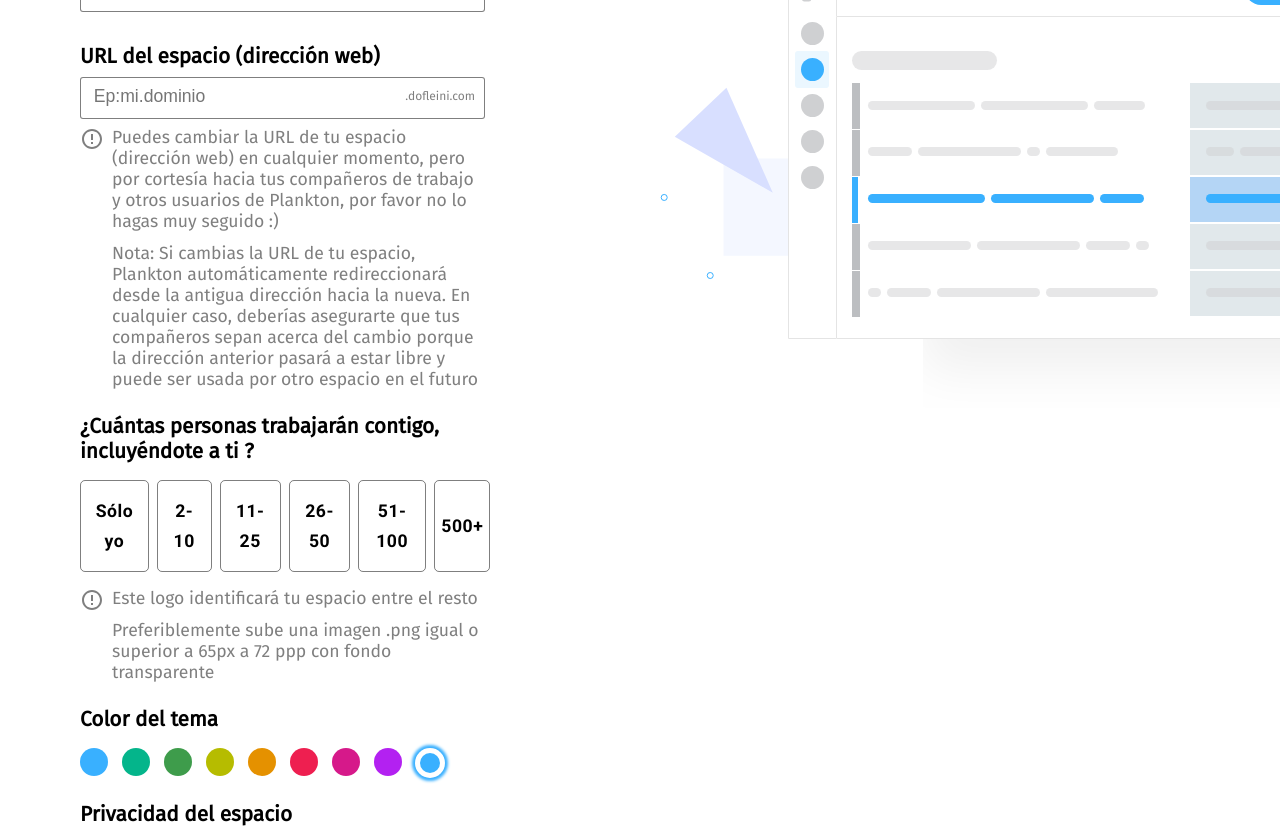
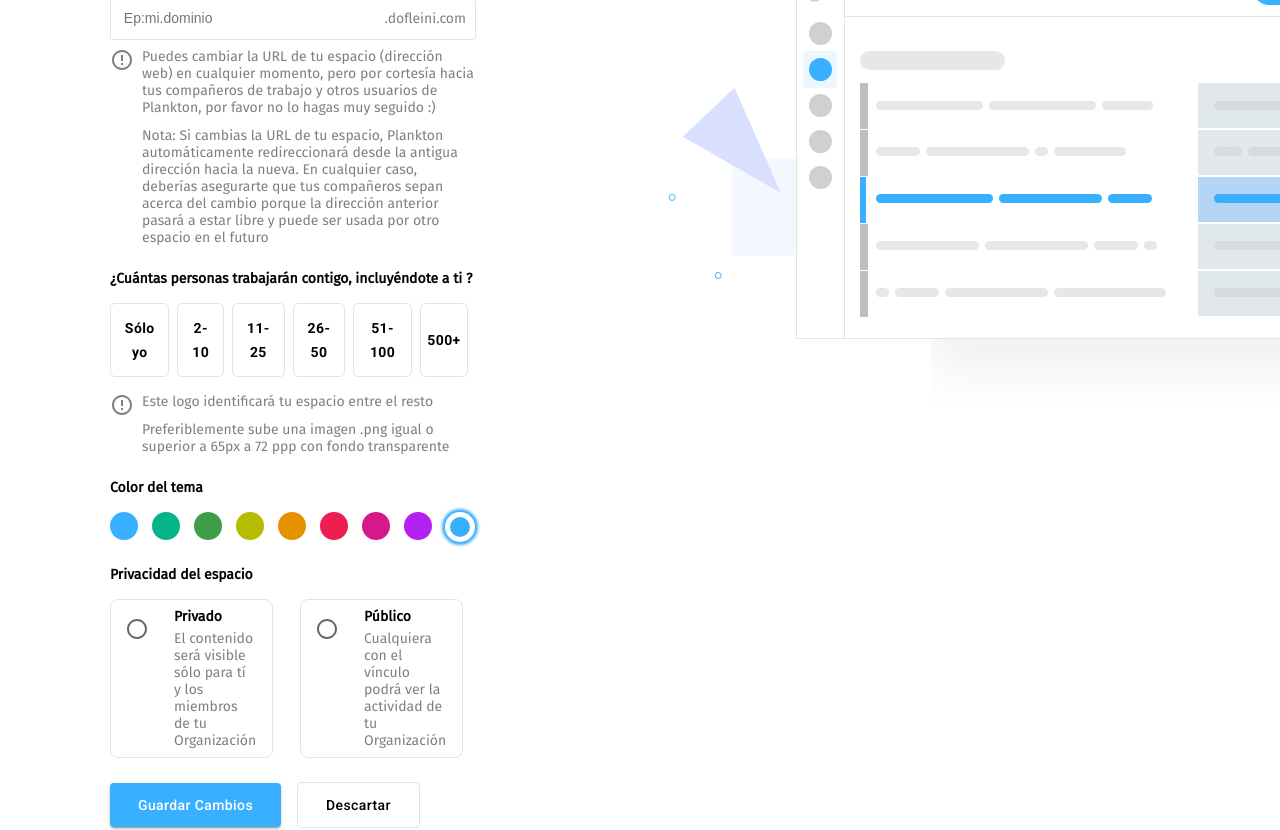
Before and after one commit to Roberto-1998/react-form, a React (Create React App) app: page / in a window 1280 px wide. Shown: the part 440-1270 px from the top of the page. Built offline with nearby package versions, Linux system fonts and the light colour scheme.

Commit message:
Cambios css

```diff
--- a/src/App.css
+++ b/src/App.css
@@ -1,32 +1,34 @@
 
-.content{
-    display: flex;
-    width: 100%;
-    flex-direction: row;
-    justify-content: space-between;
-}
+
 
 .svg-content{
     display: none;
 }
 
-.form-content{
-   flex: 90%;
-   margin: auto;
-   padding: 2rem 1rem 8rem 1rem;
-}
+
 
 
 
 @media only screen and (min-width : 992px) {
+
+    .content{
+        display: flex;
+        width: 100%;
+        flex-direction: row;
+        justify-content: space-between;
+    }
     .form-content{
-       flex-basis: 40%;
+       max-width: 613px;
+       margin: 42px 110px;
+       flex: 50%;
+
     }
 
     .svg-content{
         margin-top: 250px;
         display: block;
         align-self: flex-start;
+        flex: 50%;
 
     }
 
--- a/src/App.js
+++ b/src/App.js
@@ -104,9 +104,9 @@ const updateData=(type, data)=>{
         <Form updateData={updateData}  ></Form>
       </div>
 
-    <div className="svg-content">
-          <SvgComponent name={nameSpace} domain={domain} color={colorTheme} image={image}></SvgComponent>
-    </div>
+      <div className="svg-content">
+            <SvgComponent name={nameSpace} domain={domain} color={colorTheme} image={image}></SvgComponent>
+      </div>
 
     </section>
   )
--- a/src/components/Form/Form.css
+++ b/src/components/Form/Form.css
@@ -1,6 +1,7 @@
 :root{
     --main-color:#39b0ff;
-    --gray-color:#00000080
+    --gray-color:#00000080;
+    --color-border:#E4E4E4
 }
 
 
@@ -30,8 +31,8 @@ h4,p{
 
 .main-content{
     margin: 0 auto;
-    width: 90%;
-    padding: 2rem 1rem 4rem 1rem;
+    width: 100%;
+    padding: 2rem;
 
 }
 
@@ -81,6 +82,10 @@ h4,p{
     justify-content: center;
 }
 
+.justify-content-space-beetwen{
+    justify-content: space-between;
+}
+
 .align-items-center{
     align-items: center;
 }
@@ -99,7 +104,7 @@ h4,p{
 
 .avatar-logo{
     padding:2rem;
-    font-size:2rem !important;
+    font-size:37px !important;
     background-color: #343C4A !important;
 }
 
@@ -121,12 +126,13 @@ h4,p{
 .input-text{
     padding: 0.8rem;
     margin: 0.5rem 0;
-    border: var(--gray-color) 1px solid;
+    border: var(--color-border) 1px solid !important;
     border-radius: 3px;
 }
 
 .input-text::placeholder{
     font-size: 2.2vmin;
+
 }
 
 
@@ -158,9 +164,10 @@ h4,p{
 
 /* RADIO BOX */
 .radio-box{
-    padding: 0.5em 1em;
+    padding: 0.4em;
+    min-height: 96.56px;
     border-radius: 8px;
-    border: 1px solid var(--gray-color);
+    border: 1px solid var(--color-border);
     margin-right: 0.8rem;
 }
 
@@ -180,7 +187,7 @@ h4,p{
 }
 
 .button-gray{
-    border-color:var(--gray-color) !important;
+    border-color:var(--color-border) !important;
 }
 
 
@@ -256,9 +263,28 @@ h4,p{
 }
 
 @media only screen and (min-width : 992px) {
-.main-content{
-    margin: 0 3rem;
-    width: 80%;
+
+.main-content p, .main-content h4,.button-all,.input-wrapper::after, label, .input-text::placeholder{
+    font-size: 14px !important;
 }
 
+
+
+.main-content{
+
+    width: 100%;
+    padding: 0;
+
 }
+
+.radio-box{
+    max-width: 299px;
+    padding: 0.5em 1em;
+    border-radius: 8px;
+    border: 1px solid var(--color-border);
+    margin-right: 0.8rem;
+}
+
+
+
+}
--- a/src/components/Form/Form.js
+++ b/src/components/Form/Form.js
@@ -240,7 +240,7 @@ const Form=(props)=>{
                                 aria-labelledby="demo-controlled-radio-buttons-group"
                                 name="controlled-radio-buttons-group"
                             >
-                                <div className="flex-row margin-10">
+                                <div className="flex-row margin-10 justify-content-space-beetwen">
                                     <div className={`radio-box flex-row ${watch('privacy')==='private' ? 'active-color' : ''}`} >
                                         <FormControlLabel className="align-self-start" value="private" control={<Radio />} {...register('privacy')} checked={watch('privacy')==='private'}   />
                                         <div >
@@ -250,7 +250,7 @@ const Form=(props)=>{
 
                                     </div>
 
-                                    <div className={`radio-box flex-row ${watch('privacy')==='public' ? 'active-color' : ''}`} >
+                                    <div className={`radio-box flex-row ${watch('privacy')==='public' ? 'active-color' : ''}`} style={{marginLeft:'14px'}} >
                                         <FormControlLabel className="align-self-start" value="public"  control={<Radio />} {...register('privacy')}  checked={watch('privacy')==='public'}   />
                                         <div >
                                             <h4>Público</h4>
--- a/src/index.css
+++ b/src/index.css
@@ -6,15 +6,12 @@
 
 body {
   margin: 0;
-  /* font-family: -apple-system, BlinkMacSystemFont, 'Segoe UI', 'Roboto', 'Oxygen',
-    'Ubuntu', 'Cantarell', 'Fira Sans', 'Droid Sans', 'Helvetica Neue',
-    sans-serif; */
-    font-family: 'Fira Sans', sans-serif !important;
+
+  font-family: 'Fira Sans', sans-serif !important;
   -webkit-font-smoothing: antialiased;
   -moz-osx-font-smoothing: grayscale;
 }
 
 code {
-  font-family: source-code-pro, Menlo, Monaco, Consolas, 'Courier New',
-    monospace;
+  font-family: 'Fira Sans', sans-serif !important;
 }
```
